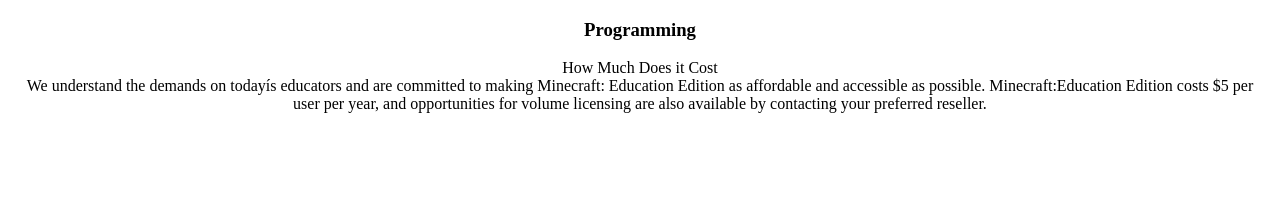
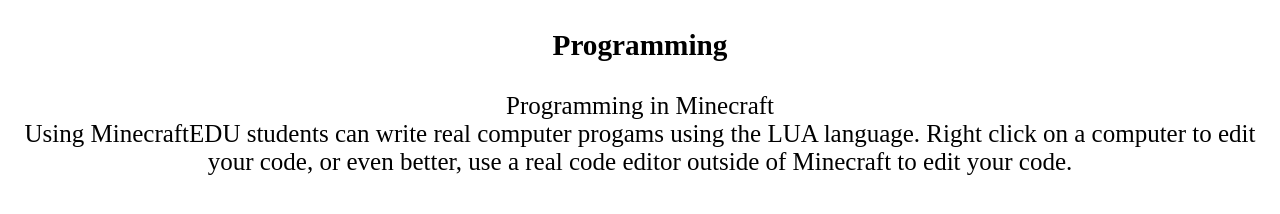
Before and after one commit to kevin-likes-coding/kevin-likes-coding.github.io, a plain HTML site: page program.html in a window 1280 px wide. Drawn offline with Linux system fonts and the light colour scheme.

Commit message:
Update program.html

```diff
--- a/program.html
+++ b/program.html
@@ -8,15 +8,16 @@
 
               #program{text-align:center;
               margin-left:15px;
-              margin-right:15px;}
+              margin-right:15px;
+           font-size:25px;}
           </style>
       </head>
           <body>
 
           <div id="program">   <h3>Programming</h3>
-            <p>How Much Does it Cost<br>
-We understand the demands on todayís educators and are committed to making Minecraft: Education Edition as affordable and accessible as possible.
-Minecraft:Education Edition costs $5 per user per year, and opportunities for volume licensing are also available by contacting your preferred reseller.</P>
+          <p>Programming in Minecraft<br>
+Using MinecraftEDU students can write real computer progams using the LUA language.  Right click on a computer to edit your code, or even better,
+use a real code editor outside of Minecraft to edit your code.</P>
         </div>
           </body>
 </html>
```
